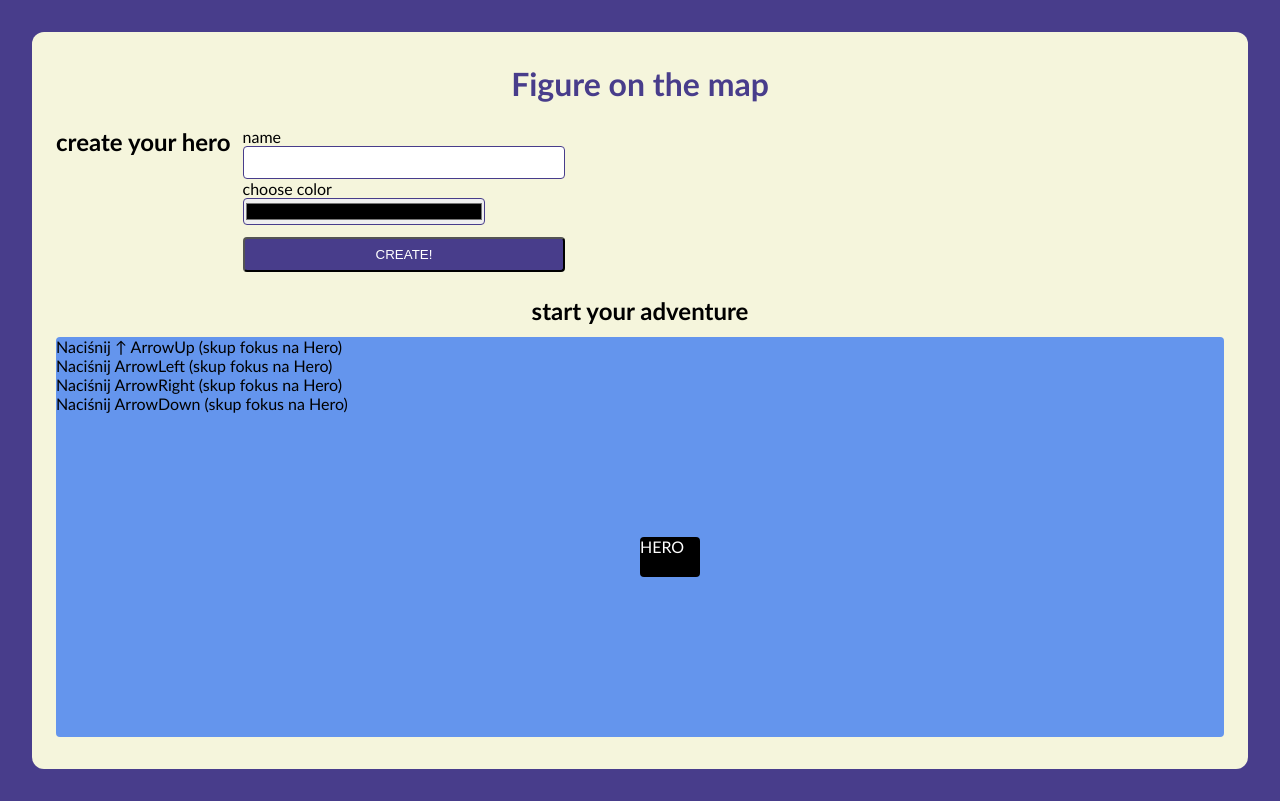
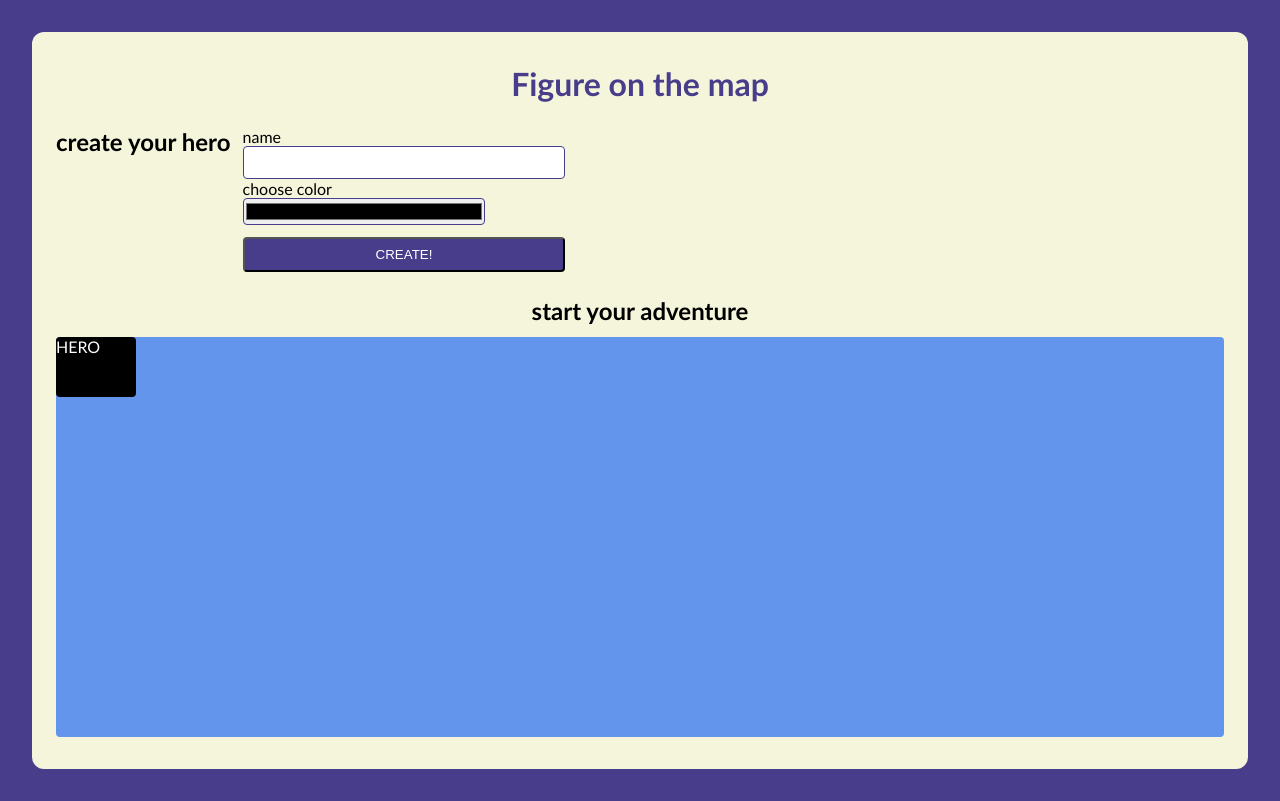
Before and after one commit to MartaKMB/figure-on-the-map-for-nexus, a React (Vite) app: page / in a window 1280 px wide. Built offline with nearby package versions, Linux system fonts and the light colour scheme.

Commit message:
feat: move hero with keyboard

```diff
--- a/src/components/GameBoard/GameBoard.module.css
+++ b/src/components/GameBoard/GameBoard.module.css
@@ -8,9 +8,11 @@
 }
 
 .map {
-    min-height: 400px;
-    position: relative;
   background-color: cornflowerblue;
   width: 100%;
+  min-height: 400px;
   border-radius: 4px;
+  display: grid;
+  grid-template-columns: repeat(5, 80px);
+  grid-template-rows: repeat(5, 80px);
 }
--- a/src/components/GameBoard/GameBoard.tsx
+++ b/src/components/GameBoard/GameBoard.tsx
@@ -1,5 +1,8 @@
+import { useEffect, useState } from 'react';
 import { Hero } from '../Hero/Hero';
 import styles from './GameBoard.module.css';
+
+const BOARD_SIZE = 5;
 
 interface GameBoardProps {
   heroAttributes: {
@@ -9,14 +12,40 @@ interface GameBoardProps {
 }
 
 export function GameBoard({ heroAttributes }: GameBoardProps) {
+  const [position, setPosition] = useState({ x: 1, y: 1 });
+
+  useEffect(() => {
+    const handleKeyDown = (e: KeyboardEvent) => {
+      setPosition((prev) => {
+        switch (e.key) {
+          case 'ArrowUp':
+            return { ...prev, y: Math.max(1, prev.y - 1) };
+          case 'ArrowDown':
+            return { ...prev, y: Math.min(BOARD_SIZE, prev.y + 1) };
+          case 'ArrowLeft':
+            return { ...prev, x: Math.max(1, prev.x - 1) };
+          case 'ArrowRight':
+            return { ...prev, x: Math.min(BOARD_SIZE, prev.x + 1) };
+          default:
+            return prev;
+        }
+      });
+    };
+
+    window.addEventListener('keydown', handleKeyDown);
+    return () => window.removeEventListener('keydown', handleKeyDown);
+  }, []);
+
   return (
     <section className={styles.container}>
       <h2>start your adventure</h2>
+
       <div className={styles.map}>
-          <Hero
-            heroName={heroAttributes.heroName}
-            color={heroAttributes.color}
-          />
+        <Hero
+          heroName={heroAttributes.heroName}
+          color={heroAttributes.color}
+          position={position}
+        />
       </div>
     </section>
   );
--- a/src/components/Hero/Hero.module.css
+++ b/src/components/Hero/Hero.module.css
@@ -1,12 +1,9 @@
 .container {
-    width: 60px;
-    height: 60px;
-    position: absolute;
-    top: 50%;
-    left: 50%;
   display: flex;
   flex-direction: column;
   gap: 2px;
+  user-select: none;
+  transition: transform 0.15s ease;
 }
 
 .name {
@@ -16,11 +13,12 @@
   overflow: hidden;
   text-overflow: ellipsis;
   height: 18px;
+  padding: 0 2px;
 }
 
 .hero {
   background-color: black;
-    height: 40px;
+  height: 60px;
   border-radius: 4px;
   color: white;
 }
--- a/src/components/Hero/Hero.tsx
+++ b/src/components/Hero/Hero.tsx
@@ -1,41 +1,24 @@
 import styles from '../Hero/Hero.module.css';
-import { useKeyPress } from '../../hooks/useKeyPress';
 
 interface HeroProps {
   heroName: string;
   color: string;
+    position: {
+    x: number;
+    y: number;
+  };
 }
 
-export function Hero({ heroName, color }: HeroProps) {
-  const keyUpPressed = useKeyPress('ArrowUp');
-  const keyDownPressed = useKeyPress('ArrowDown');
-  const keyLeftPressed = useKeyPress('ArrowLeft');
-  const keyRightPressed = useKeyPress('ArrowRight');
+export function Hero({ heroName, color, position }: HeroProps) {
   return (
     <>
-      <div className={styles.container}>
-        {heroName.length > 0 && <div className={styles.name}>{heroName}</div>}
-        <div className={`${styles.hero} ${styles.color}`}>HERO {color}</div>
-      </div>
-      <div>
-        {keyUpPressed
-          ? 'Naciśnięto ↑ ArrowUp!'
-          : 'Naciśnij ↑ ArrowUp (skup fokus na Hero)'}
-      </div>
-      <div>
-        {keyLeftPressed
-          ? 'Naciśnięto ArrowLeft!'
-          : 'Naciśnij ArrowLeft (skup fokus na Hero)'}
-      </div>
-      <div>
-        {keyRightPressed
-          ? 'Naciśnięto ArrowRight!'
-          : 'Naciśnij ArrowRight (skup fokus na Hero)'}
-      </div>
-      <div>
-        {keyDownPressed
-          ? 'Naciśnięto ArrowDown!'
-          : 'Naciśnij ArrowDown (skup fokus na Hero)'}
+      <div className={styles.container} style={{
+        gridColumn: position.x,
+        gridRow: position.y,
+      }}
+      tabIndex={0}>
+        {heroName.length > 0 && <div className={styles.name} style={{color: color}}>{heroName}</div>}
+        <div className={styles.hero} style={{backgroundColor: color}}>HERO {color}</div>
       </div>
     </>
   );
--- a/src/hooks/useKeyPress.tsx
+++ /dev/null
@@ -1,29 +0,0 @@
-import { useState, useEffect } from 'react';
-
-export const useKeyPress = (targetKey: string): boolean => {
-  const [keyPressed, setKeyPressed] = useState(false);
-
-  useEffect(() => {
-    const downHandler = (event: KeyboardEvent) => {
-      if (event.key === targetKey) {
-        event.preventDefault();
-        setKeyPressed(true);
-      }
-    };
-
-    const upHandler = (event: KeyboardEvent) => {
-      if (event.key === targetKey) {
-        setKeyPressed(false);
-      }
-    };
-
-    document.addEventListener('keydown', downHandler);
-    document.addEventListener('keyup', upHandler);
-    return () => {
-      document.removeEventListener('keydown', downHandler);
-      document.removeEventListener('keyup', upHandler);
-    };
-  }, [targetKey]);
-
-  return keyPressed;
-};
```
Lines whose indentation alone changed are shown as unchanged.
